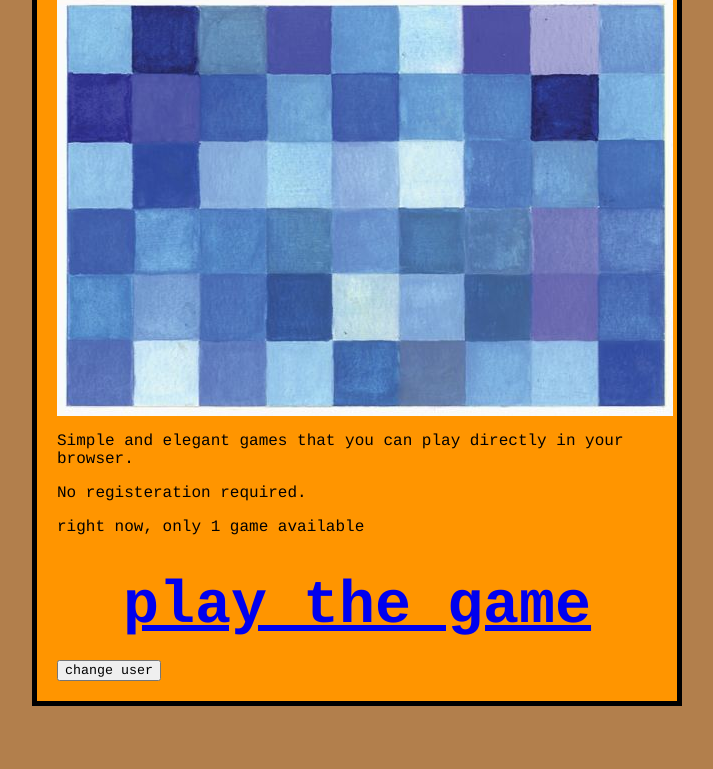
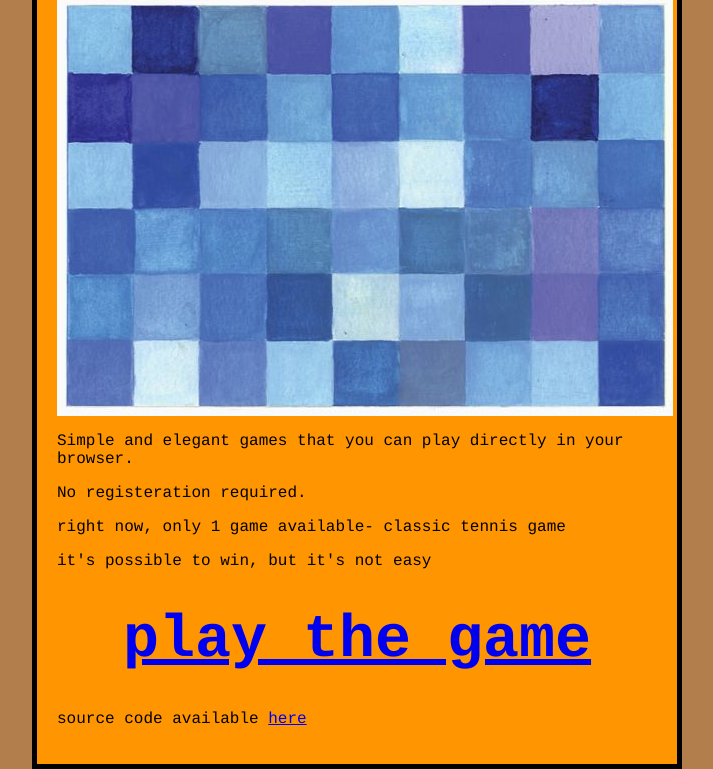
Before and after one commit to aradhyamakkar97/aradhyamakkar97.github.io, a plain HTML site: page index.html in a window 1280 px wide. Shown: the part 184-953 px from the top of the page, without its empty margins (283-996 px from the left). Before the commit the page ends 890 px from the top, so only its background shows below. Drawn offline with Linux system fonts and the light colour scheme.

Commit message:
Update index.html

```diff
--- a/index.html
+++ b/index.html
@@ -12,9 +12,10 @@
     <p>Simple and elegant games that you can play directly in your browser.</p>
     <p>No registeration required.</p>
     <p></p>
-    <p>right now, only 1 game available </p>
+    <p>right now, only 1 game available- classic tennis game </p>
+    <p>it's possible to win, but it's not easy</p>
     <h1><a href="https://rawgit.com/aradhyamakkar97/tennis-game/master/tennis-game.html">play the game</a></h1>
-    <button>change user</button>
+    <p>source code available <a href="https://github.com/aradhyamakkar97/tennis-game/blob/master/tennis-game.html">here</a></p>
 <script src="scripts/main.js"></script>
   </body>
 </html>
```
